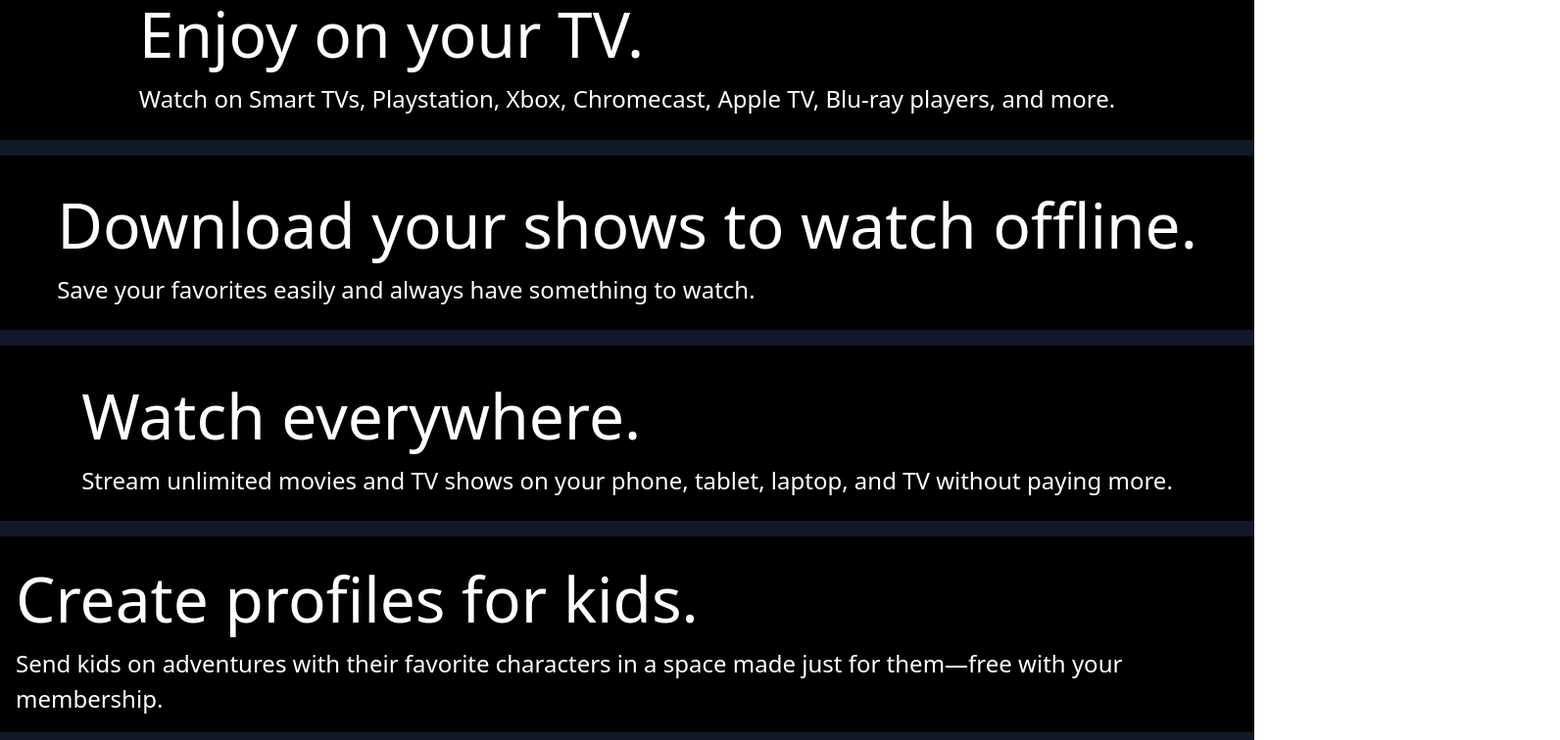
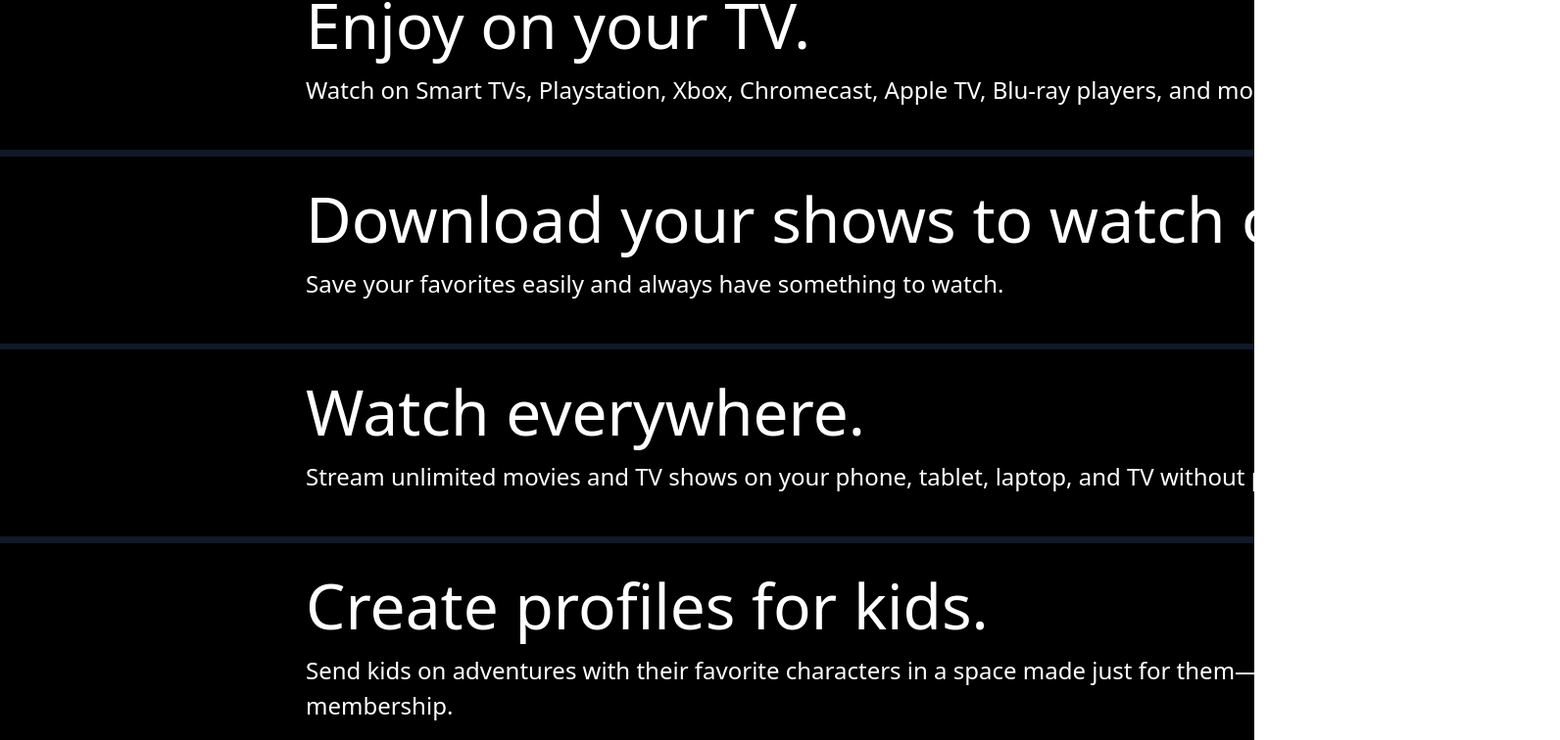
Before and after one commit to ahmedpasic19/Netflix-Clone, a React (Create React App) app: page / in a window 1280 px wide. Shown: the part 812-1568 px from the top of the page at 98% size, 1592 px wide, since content can reach past the window. Built offline with nearby package versions, Linux system fonts and the light colour scheme.

Commit message:
Finished HEAD section styling missing phothos if possible add them need footer

```diff
--- a/src/components/HeaderSection.js
+++ b/src/components/HeaderSection.js
@@ -1,16 +1,12 @@
-export default function HeaderSection({ title, text }) {
+export default function HeaderSection({ title, text, section }) {
   return (
-    <div className="section">
+    <div className={section}>
       <div className="line"></div>
 
-      <div className="section_wrapper">
-        <div className="section_content">
-          <h1>{title}</h1>
-          <p>{text}</p>
-        </div>
+      <div className="section_content">
+        <h1>{title}</h1>
+        <p>{text}</p>
       </div>
-
-      <div className="line"></div>
     </div>
   );
 }
--- a/src/index.css
+++ b/src/index.css
@@ -53,18 +53,27 @@
 }
 
 /* HEADER SECTIONS  */
-.section {
+.section1 {
     @apply bg-black relative lg:top-[44rem] sm:top-[42rem] text-white
-    sm:h-[42rem] flex justify-between flex-col items-center
+    sm:h-[42rem] lg:h-[44rem] flex justify-between flex-col items-center
+}
+.section2 {
+    @apply bg-black relative lg:top-[44rem] sm:top-[42rem] text-white
+    sm:h-[42rem] lg:h-[44rem] flex justify-between flex-col items-center
+}
+.section3 {
+    @apply bg-black relative lg:top-[44rem] sm:top-[42rem] text-white
+    sm:h-[42rem] lg:h-[44rem] flex justify-between flex-col items-center
+}
+.section4 {
+    @apply bg-black relative lg:top-[44rem] sm:top-[42rem] text-white
+    sm:h-[42rem] lg:h-[44rem] flex justify-between flex-col items-center
 }
 .line {
     @apply h-2 w-full bg-gray-900
 }
-.section_wrapper {
-    @apply flex lg:flex-row
-}
 .section_content {
-    @apply m-4
+    @apply m-4 flex flex-col justify-start h-full w-full items-start ml-[50%]
 }
 .section_content > h1 {
     @apply text-[4rem]
--- a/src/pages/HeaderPage.js
+++ b/src/pages/HeaderPage.js
@@ -16,10 +16,10 @@ export default function HeaderPage() {
         <p>Ready to watch? Enter your email to create or restart your membership.</p>
         <Link className='trynow' to="/login">Get Started ⪢</Link>
       </div>
-      <HeaderSection title="Enjoy on your TV." text={sectionText1}/>
-      <HeaderSection title="Download your shows to watch offline." text={sectionText2}/>
-      <HeaderSection title="Watch everywhere." text={sectionText3}/>
-      <HeaderSection title="Create profiles for kids." text={sectionText4}/>
+      <HeaderSection title="Enjoy on your TV." text={sectionText1} section="section1"/>
+      <HeaderSection title="Download your shows to watch offline." text={sectionText2} section="section2"/>
+      <HeaderSection title="Watch everywhere." text={sectionText3} section="section3"/>
+      <HeaderSection title="Create profiles for kids." text={sectionText4} section="section4"/>
     </div>
   )
 }
```
